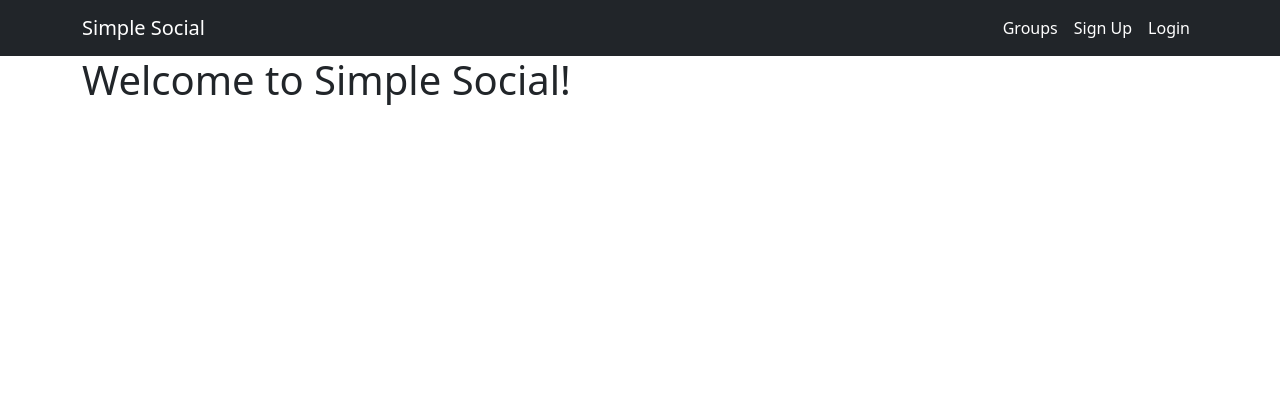
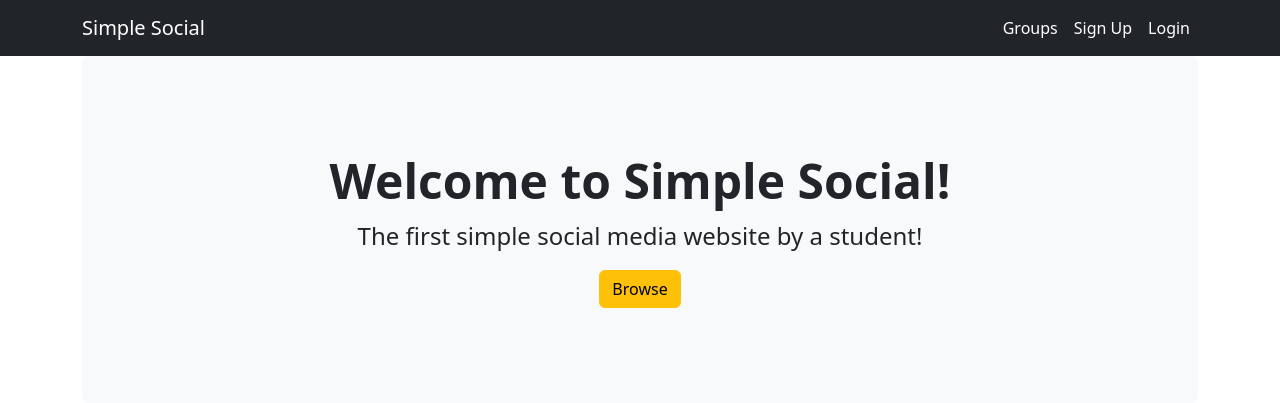
Before and after one commit to LostPython1192/socialweb, a Django app: page / in a window 1280 px wide. Shown: the top 403 px of the page. Run offline with Django 4.2, Linux system fonts and the light colour scheme; some libraries are stand-ins or nearby versions.

Commit message:
change-frontpage

```diff
--- a/templates/index.html
+++ b/templates/index.html
@@ -4,7 +4,15 @@
 {% block content %}
 
 
-<h1>Welcome to Simple Social!</h1>
+<div class="p-5 mb-4 bg-light rounded-3">
+    <div class="container-fluid py-5 text-center">
+      <h1 class="display-5 fw-bold">Welcome to Simple Social!</h1>
+      <p class=" fs-4">The first simple social media website by a student!</p>
+      <a href="{% url 'groups:all' %}" class="btn btn-warning" role="button">Browse</a>
+    </div>
+  </div>
+
+
 
 
 
```
